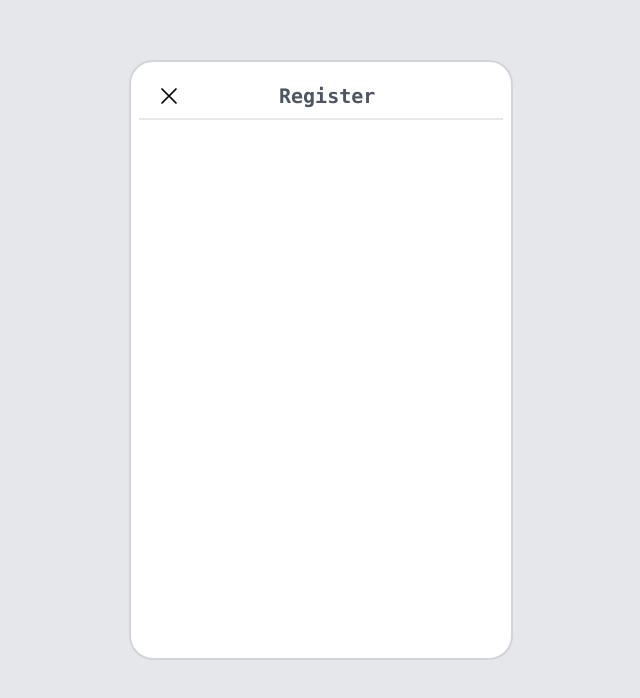
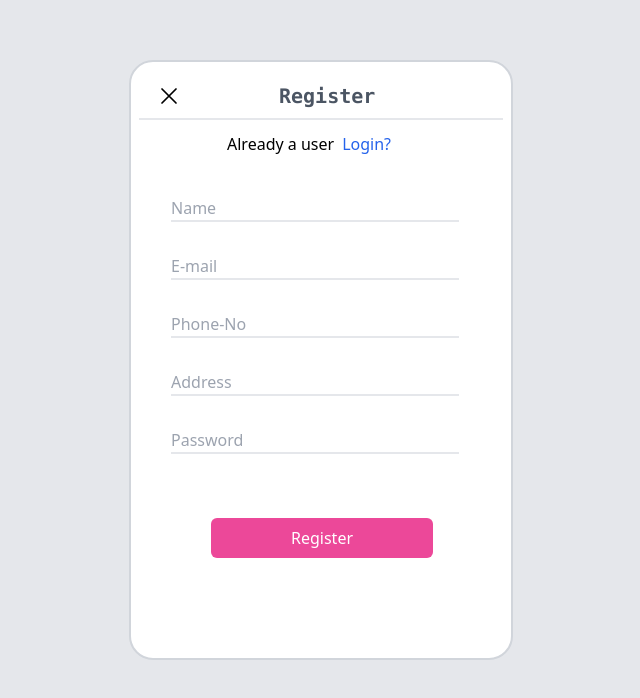
Before and after one commit to Vansh1379/shoppr, a React (Vite) app in the folder Frontend-2/: page /signup in a window 1280 px wide. Shown: the part 120-818 px from the top of the page, without its empty margins (319-959 px from the left). Built offline with nearby package versions, Linux system fonts and the light colour scheme.

Commit message:
Added signup Page

```diff
--- a/Frontend-2/src/components/Signin.tsx
+++ b/Frontend-2/src/components/Signin.tsx
@@ -3,23 +3,50 @@ import { useNavigate } from "react-router-dom"
 export const Signin = () => {
     const navigate = useNavigate();
 
-    const Redirect = (): void => {
+    const RedirectToHome = (): void => {
         navigate('/home');
+    }
+
+    const RedirectToLogin = (): void => {
+        navigate('/login');
     }
     return (
         <div className="min-h-screen bg-gray-200 flex justify-center items-center mt-20">
             <div className="h-[600px] w-96 bg-white rounded-3xl border-2 border-gray-300">
 
-                <div className="flex items-center pt-5 border-b-2 pb-2 border-gray-200 mx-2 hover:text-red-600">
-                    <div className="pl-4 hover:text-red-600 " onClick={Redirect}>
+                <div className="flex items-center pt-5 border-b-2 pb-2 border-gray-200 mx-2 hover:text-red-600 ">
+                    <div className="pl-4 hover:text-red-600 " onClick={RedirectToHome}>
                         <svg xmlns="http://www.w3.org/2000/svg" fill="none" viewBox="0 0 24 24" stroke-width="1.5" stroke="currentColor" className="size-7 ">
                             <path stroke-linecap="round" stroke-linejoin="round" d="M6 18 18 6M6 6l12 12" />
                         </svg>
 
                     </div>
-                    <div className="text-xl font-semibold text-gray-600 font-mono pl-24 hover:text-pink-600">
-                        Register
-                    </div>
+                    <div className="text-xl font-semibold text-gray-600 font-mono pl-24 hover:text-pink-600">Register</div>
+                </div>
+
+                <div className="flex items-center text-base mt-3 ml-24 cursor-pointer mb-10">
+                    <div> Already a user</div>
+                    <div className="pl-2 text-blue-600" onClick={RedirectToLogin}>Login?</div>
+                </div>
+
+                <div className="">
+                    <input type="text" placeholder="Name" className="border-b-2 ml-10 text-base border-gray-200 w-72  focus:outline-none  hover:border-pink-200" />
+                </div>
+                <div className="mt-8">
+                    <input type="e-mail" placeholder="E-mail" className="border-b-2 ml-10 text-base border-gray-200 w-72  focus:outline-none  hover:border-pink-200" />
+                </div>
+                <div className="mt-8">
+                    <input type="Number" placeholder="Phone-No" className="border-b-2 ml-10 text-base border-gray-200 w-72  focus:outline-none  hover:border-pink-200" />
+                </div>
+                <div className="mt-8">
+                    <input type="Addres" placeholder="Address" className="border-b-2 ml-10 text-base border-gray-200 w-72  focus:outline-none  hover:border-pink-200" />
+                </div>
+                <div className="mt-8">
+                    <input type="password" placeholder="Password" className="border-b-2 ml-10 text-base border-gray-200 w-72  focus:outline-none  hover:border-pink-200" />
+                </div>
+
+                <div>
+                    <button className="bg-pink-500 text-white ml-20 px-20 py-2 rounded-md mt-16 hover:text-black">Register</button>
                 </div>
 
             </div>
```
